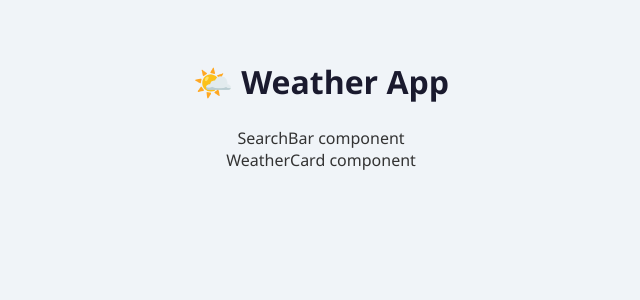
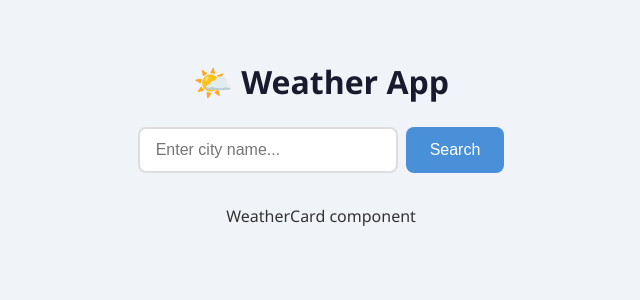
Before and after one commit to nevil-codes/weather, a React (Vite) app: page / in a window 1280 px wide. Shown: the top 300 px of the page, without its empty margins (319-959 px from the left). Built offline with nearby package versions, Linux system fonts and the light colour scheme.

Commit message:
feat: build SearchBar UI with input field and search button

```diff
--- a/src/components/SearchBar.jsx
+++ b/src/components/SearchBar.jsx
@@ -1,10 +1,20 @@
 // SearchBar.jsx — Handles city name input and search trigger
-// Will be built out in later commits
+// Contains a text input and a search button side by side
 
 function SearchBar() {
   return (
     <div className="search-bar">
-      <p>SearchBar component</p>
+      {/* Text input where the user types a city name */}
+      <input
+        type="text"
+        className="search-input"
+        placeholder="Enter city name..."
+      />
+
+      {/* Button to trigger the search */}
+      <button className="search-button">
+        Search
+      </button>
     </div>
   )
 }
--- a/src/index.css
+++ b/src/index.css
@@ -33,3 +33,42 @@ body {
   margin-bottom: 24px;
   color: #1a1a2e;
 }
+
+/* ===========================
+   SearchBar — input + button
+   =========================== */
+
+.search-bar {
+  display: flex;
+  gap: 8px;
+  margin-bottom: 32px;
+}
+
+.search-input {
+  padding: 12px 16px;
+  font-size: 1rem;
+  border: 2px solid #ddd;
+  border-radius: 8px;
+  outline: none;
+  width: 260px;
+  transition: border-color 0.2s;
+}
+
+.search-input:focus {
+  border-color: #4a90d9;
+}
+
+.search-button {
+  padding: 12px 24px;
+  font-size: 1rem;
+  background-color: #4a90d9;
+  color: white;
+  border: none;
+  border-radius: 8px;
+  cursor: pointer;
+  transition: background-color 0.2s;
+}
+
+.search-button:hover {
+  background-color: #357abd;
+}
```
